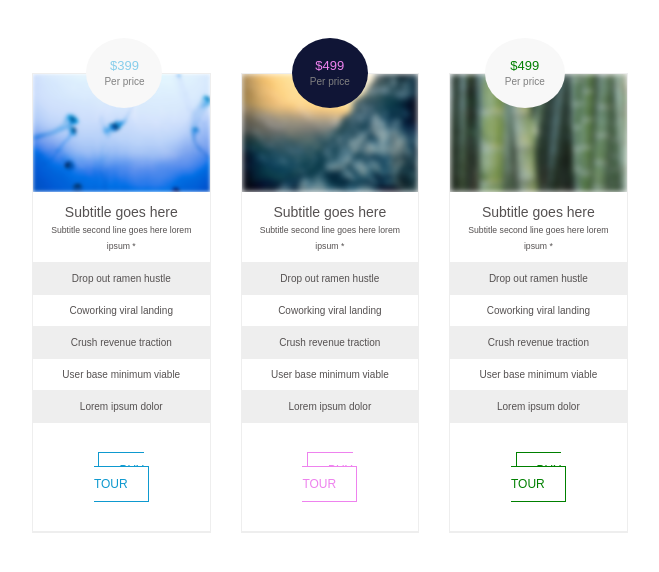
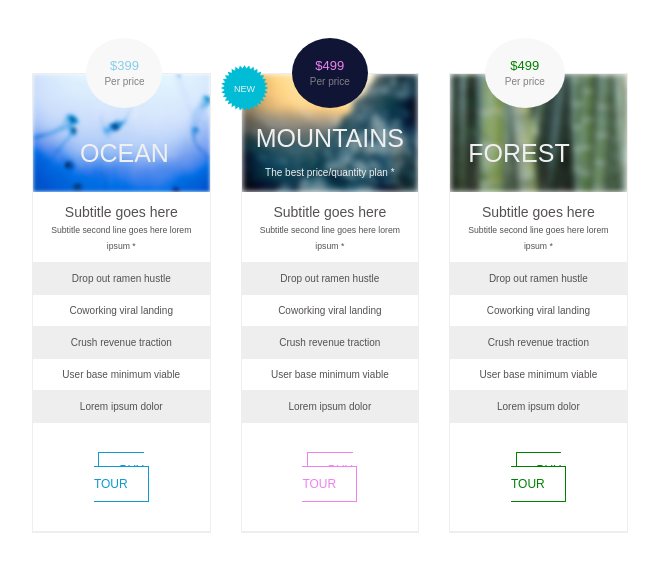
Before and after one commit to tatata1221/HTMLtrainning, a plain HTML site: page index.html in a window 1280 px wide. Shown: the whole page, without its empty margins (307-966 px from the left). Drawn offline with Linux system fonts and the light colour scheme.

Commit message:
finished 1

```diff
--- a/index.html
+++ b/index.html
@@ -150,23 +150,79 @@
     text-align:center;
 }
 
-.text{
+.text1{
     position:absolute;
-    left:33.3%;
+    left:17%;
     transform: translateX(-50%);
     height: 40px;
-    border-radius:50%;
-    top:5px;
+    top:110px;
     display:flex;
     justify-content:center;
     align-items: center;
-    font-size:1.5rem;
+    font-size:2.5rem;
     padding:35px 20px;
-    color: rgb(14, 153, 207);
-    background-color: black;
+    color:rgb(240, 240, 240);
     text-align:center;
 }
 
+.text2{
+    position:absolute;
+    left:49.5%;
+    transform: translateX(-50%);
+    height: 40px;
+    top:110px;
+    display:flex;
+    justify-content:center;
+    align-items: center;
+    font-size:2.5rem;
+    padding:35px 20px;
+    color:rgb(240, 240, 240);
+    text-align: center;
+}
+
+.text3{
+    position:absolute;
+    right:-1.8%;
+    transform: translateX(-50%);
+    height: 40px;
+    top:110px;
+    display:flex;
+    justify-content:center;
+    align-items: center;
+    font-size:2.5rem;
+    padding:35px 20px;
+    color:rgb(240, 240, 240);
+    text-align:center;
+}
+
+.mark{
+    position:absolute;
+    left:36%;
+    transform: translateX(-50%);
+    height: 40px;
+    top:45px;
+    display:flex;
+    justify-content:center;
+    align-items: center;
+    font-size:2.5rem;
+    padding:35px 20px;
+    color:rgb(240, 240, 240);
+    text-align:center;
+}
+
+.text4{
+    position:absolute;
+    left:50%;
+    transform: translateX(-50%);
+    height: 40px;
+    top:1px;
+    display:flex;
+    justify-content:center;
+    align-items: center;
+    font-size:0.9rem;
+    padding:35px 20px;
+    color:rgb(240, 240, 240);
+    text-align:center;
 }
 
 @media only screen and (max-width: 600px) {
@@ -183,7 +239,10 @@
             <div>
                 <img src="ocean.png" alt="ocean" style="width:100%">
                 <div class="topbar1"><div style="color:skyblue;font-size:13px;">$399<br>
-                <span style="color:grey;">Per price</span></div></div>
+                <span style="color:grey;">Per price</span>
+            </div>
+        </div>
+                <div class="text1">OCEAN</div>
 
             </div>
             <li style="font-size:140%">Subtitle goes here<br><span style="font-size:62%">Subtitle second line goes here lorem ipsum *</span></li>
@@ -202,6 +261,14 @@
                 <img src="mountain.png" alt="mountain" style="width:100%">
                 <div class="topbar2"><div style="color:violet;font-size:13px;">$499<br>
                     <span style="color:grey;">Per price</span></div></div>
+                    <div class="text2">
+                        <div style="color:rgb(240, 240, 240);font-size:2.5rem">MOUNTAINS<br>
+                            <span style="color:rgb(240, 240, 240)">The best price/quantity plan *</span>
+                        </div>
+                    </div>
+            </div>
+            <div class="mark"><img src="newmark.png" alt="newmark" style="width:70%">
+            <div class="text4">NEW</div>
             </div>
             <li style="font-size:140%">Subtitle goes here<br><span style="font-size:62%">Subtitle second line goes here lorem ipsum *</span></li>
             <li class="grey">Drop out ramen hustle</li>
@@ -217,7 +284,10 @@
         <ul class="price">
             <div><img src="forest.png" alt="forest" style="width:100%"></div>
             <div class="topbar3"><div style="color:green;font-size:13px;">$499<br>
-                <span style="color:grey;">Per price</span></div></div>
+                <span style="color:grey;">Per price</span>
+            </div>
+        </div>
+        <div class="text3">FOREST</div>
             <li style="font-size:140%">Subtitle goes here<br><span style="font-size:62%">Subtitle second line goes here lorem ipsum *</span></li>
             <li class="grey">Drop out ramen hustle</li>
             <li>Coworking viral landing</li>
```
